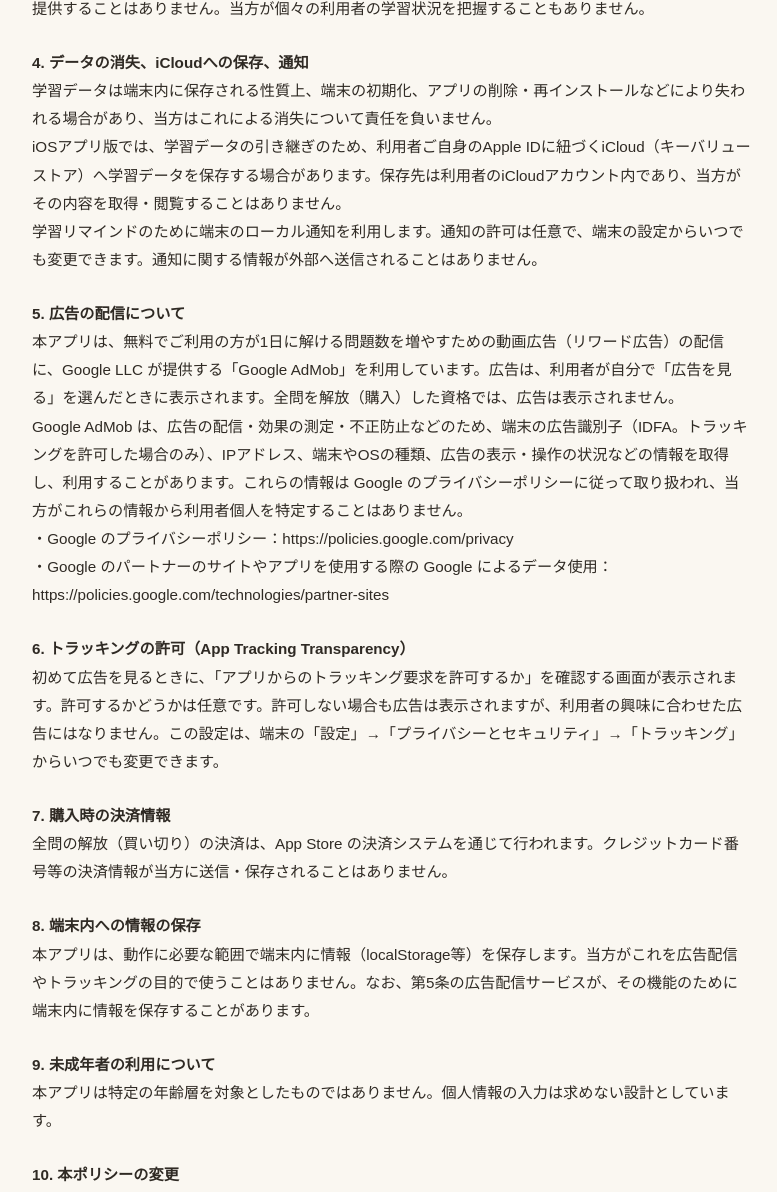
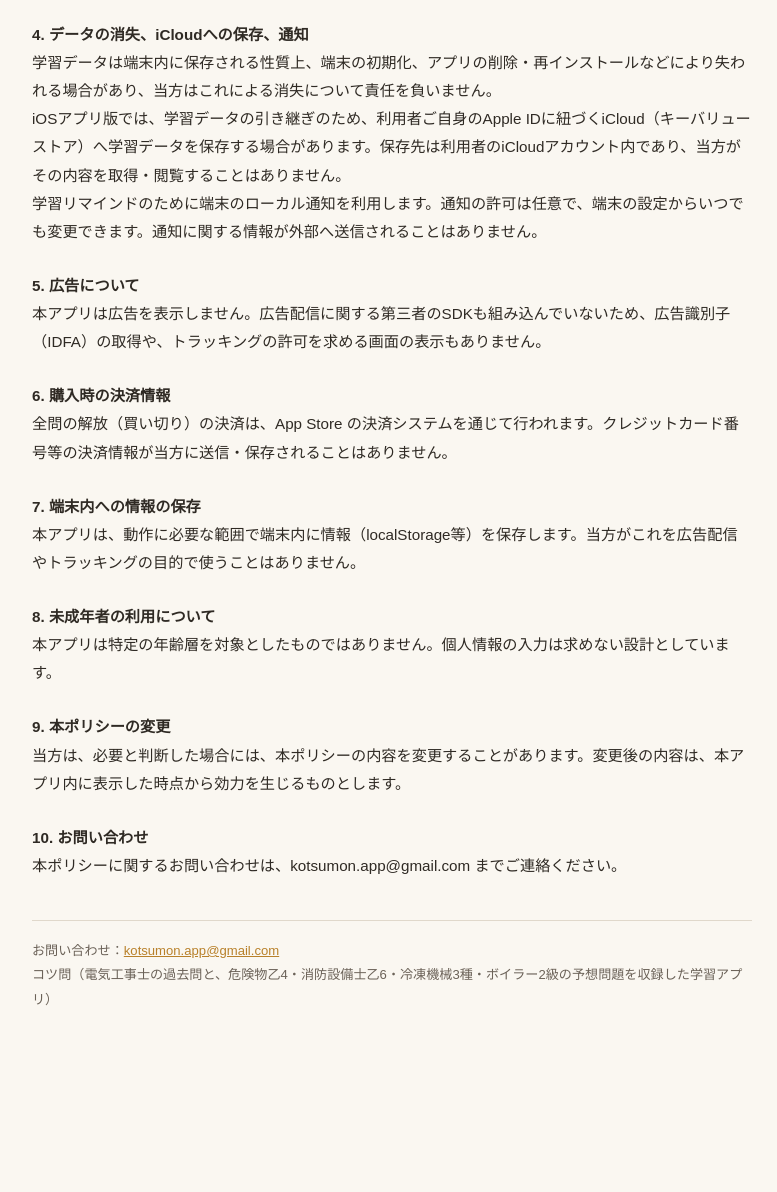
Before and after one commit to kotsumon-app/kotsumon, a plain HTML site: page privacy.html in a window 1280 px wide. Shown: the part 653-1845 px from the top of the page, without its empty margins (248-1025 px from the left). After the commit the page ends 1729 px from the top, so only its background shows below. Drawn offline with Linux system fonts and the light colour scheme.

Commit message:
Add files via upload

```diff
--- a/privacy.html
+++ b/privacy.html
@@ -27,13 +27,13 @@
 <header>
   <div class="brand">コツ問</div>
   <h1>プライバシーポリシー</h1>
-  <div class="updated">最終更新日：2026年9月23日</div>
+  <div class="updated">最終更新日：2026年9月24日</div>
   <nav><a href="index.html">サポート</a><a href="terms.html">利用規約</a><a href="privacy.html">プライバシーポリシー</a></nav>
 </header>
 
     <p>本アプリ「コツ問」（以下「本アプリ」）における利用者情報の取扱いについて、以下のとおりプライバシーポリシー（以下「本ポリシー」）を定めます。</p>
     <p><strong>1. 基本方針</strong><br>
-    本アプリは、学習記録・がんばり記録・まちがいノート・育成（レベル・ポイント等）・試験日設定などの情報（以下「学習データ」）を、お使いの端末内（アプリ内のlocalStorage）に保存します。学習データを当方のサーバーへ送信する機能はありません。ただし、第4条のiCloudへの保存、および第5条の広告配信に伴う情報の取扱いがあります。</p>
+    本アプリは、学習記録・がんばり記録・まちがいノート・育成（レベル・ポイント等）・試験日設定などの情報（以下「学習データ」）を、お使いの端末内（アプリ内のlocalStorage）に保存します。学習データを当方のサーバーへ送信する機能はありません。ただし、第4条のiCloudへの保存があります。</p>
     <p><strong>2. 当方が取得しない情報</strong><br>
     本アプリは、氏名・メールアドレス・電話番号などの個人を特定できる情報の入力を求めません。アカウント登録もありません。GPS等による位置情報の取得、カメラ・マイク・連絡先・写真へのアクセスも行いません。</p>
     <p><strong>3. 学習データの第三者提供</strong><br>
@@ -42,22 +42,17 @@
     学習データは端末内に保存される性質上、端末の初期化、アプリの削除・再インストールなどにより失われる場合があり、当方はこれによる消失について責任を負いません。<br>
     iOSアプリ版では、学習データの引き継ぎのため、利用者ご自身のApple IDに紐づくiCloud（キーバリューストア）へ学習データを保存する場合があります。保存先は利用者のiCloudアカウント内であり、当方がその内容を取得・閲覧することはありません。<br>
     学習リマインドのために端末のローカル通知を利用します。通知の許可は任意で、端末の設定からいつでも変更できます。通知に関する情報が外部へ送信されることはありません。</p>
-    <p><strong>5. 広告の配信について</strong><br>
-    本アプリは、無料でご利用の方が1日に解ける問題数を増やすための動画広告（リワード広告）の配信に、Google LLC が提供する「Google AdMob」を利用しています。広告は、利用者が自分で「広告を見る」を選んだときに表示されます。全問を解放（購入）した資格では、広告は表示されません。<br>
-    Google AdMob は、広告の配信・効果の測定・不正防止などのため、端末の広告識別子（IDFA。トラッキングを許可した場合のみ）、IPアドレス、端末やOSの種類、広告の表示・操作の状況などの情報を取得し、利用することがあります。これらの情報は Google のプライバシーポリシーに従って取り扱われ、当方がこれらの情報から利用者個人を特定することはありません。<br>
-    ・Google のプライバシーポリシー：https://policies.google.com/privacy<br>
-    ・Google のパートナーのサイトやアプリを使用する際の Google によるデータ使用：https://policies.google.com/technologies/partner-sites</p>
-    <p><strong>6. トラッキングの許可（App Tracking Transparency）</strong><br>
-    初めて広告を見るときに、「アプリからのトラッキング要求を許可するか」を確認する画面が表示されます。許可するかどうかは任意です。許可しない場合も広告は表示されますが、利用者の興味に合わせた広告にはなりません。この設定は、端末の「設定」→「プライバシーとセキュリティ」→「トラッキング」からいつでも変更できます。</p>
-    <p><strong>7. 購入時の決済情報</strong><br>
+    <p><strong>5. 広告について</strong><br>
+    本アプリは広告を表示しません。広告配信に関する第三者のSDKも組み込んでいないため、広告識別子（IDFA）の取得や、トラッキングの許可を求める画面の表示もありません。</p>
+    <p><strong>6. 購入時の決済情報</strong><br>
     全問の解放（買い切り）の決済は、App Store の決済システムを通じて行われます。クレジットカード番号等の決済情報が当方に送信・保存されることはありません。</p>
-    <p><strong>8. 端末内への情報の保存</strong><br>
-    本アプリは、動作に必要な範囲で端末内に情報（localStorage等）を保存します。当方がこれを広告配信やトラッキングの目的で使うことはありません。なお、第5条の広告配信サービスが、その機能のために端末内に情報を保存することがあります。</p>
-    <p><strong>9. 未成年者の利用について</strong><br>
+    <p><strong>7. 端末内への情報の保存</strong><br>
+    本アプリは、動作に必要な範囲で端末内に情報（localStorage等）を保存します。当方がこれを広告配信やトラッキングの目的で使うことはありません。</p>
+    <p><strong>8. 未成年者の利用について</strong><br>
     本アプリは特定の年齢層を対象としたものではありません。個人情報の入力は求めない設計としています。</p>
-    <p><strong>10. 本ポリシーの変更</strong><br>
+    <p><strong>9. 本ポリシーの変更</strong><br>
     当方は、必要と判断した場合には、本ポリシーの内容を変更することがあります。変更後の内容は、本アプリ内に表示した時点から効力を生じるものとします。</p>
-    <p><strong>11. お問い合わせ</strong><br>
+    <p><strong>10. お問い合わせ</strong><br>
     本ポリシーに関するお問い合わせは、kotsumon.app@gmail.com までご連絡ください。</p>
 <footer>
   お問い合わせ：<a href="mailto:kotsumon.app@gmail.com">kotsumon.app@gmail.com</a><br>
```
Also changed, not shown: index.html (+1 -1 lines), terms.html (+5 -5 lines).
